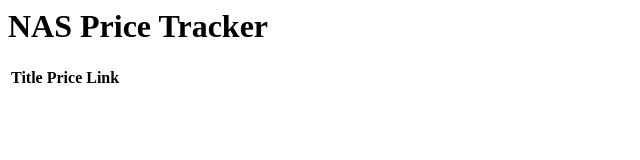
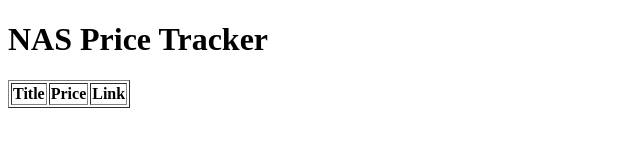
Before and after one commit to YuhaoWangHub/nas-price-tracker, an Eleventy site: page src/index.njk in a window 1280 px wide. Shown: the whole page, without its empty margins (0-640 px from the left). Built offline with nearby package versions, Linux system fonts and the light colour scheme; Eleventy itself is replaced by a stand-in of ours; files that its build step writes are made by us from their sources.

Commit message:
Update index.njk

```diff
--- a/src/index.njk
+++ b/src/index.njk
@@ -1,11 +1,24 @@
-<h1>NAS Price Tracker</h1>
-<table>
-  <tr><th>Title</th><th>Price</th><th>Link</th></tr>
-  {% for p in products %}
-  <tr>
-    <td>{{ p.title }}</td>
-    <td>{{ p.price }}</td>
-    <td><a href="{{ p.link }}?tag=YOURTAG-20">Buy</a></td>
-  </tr>
-  {% endfor %}
-</table>
+<!DOCTYPE html>
+<html>
+  <head>
+    <meta charset="UTF-8">
+    <title>NAS Price Tracker</title>
+  </head>
+  <body>
+    <h1>NAS Price Tracker</h1>
+    <table border="1">
+      <tr>
+        <th>Title</th>
+        <th>Price</th>
+        <th>Link</th>
+      </tr>
+      {% for product in products %}
+      <tr>
+        <td>{{ product.title }}</td>
+        <td>{{ product.price }}</td>
+        <td><a href="{{ product.link }}" target="_blank">View</a></td>
+      </tr>
+      {% endfor %}
+    </table>
+  </body>
+</html>
```
